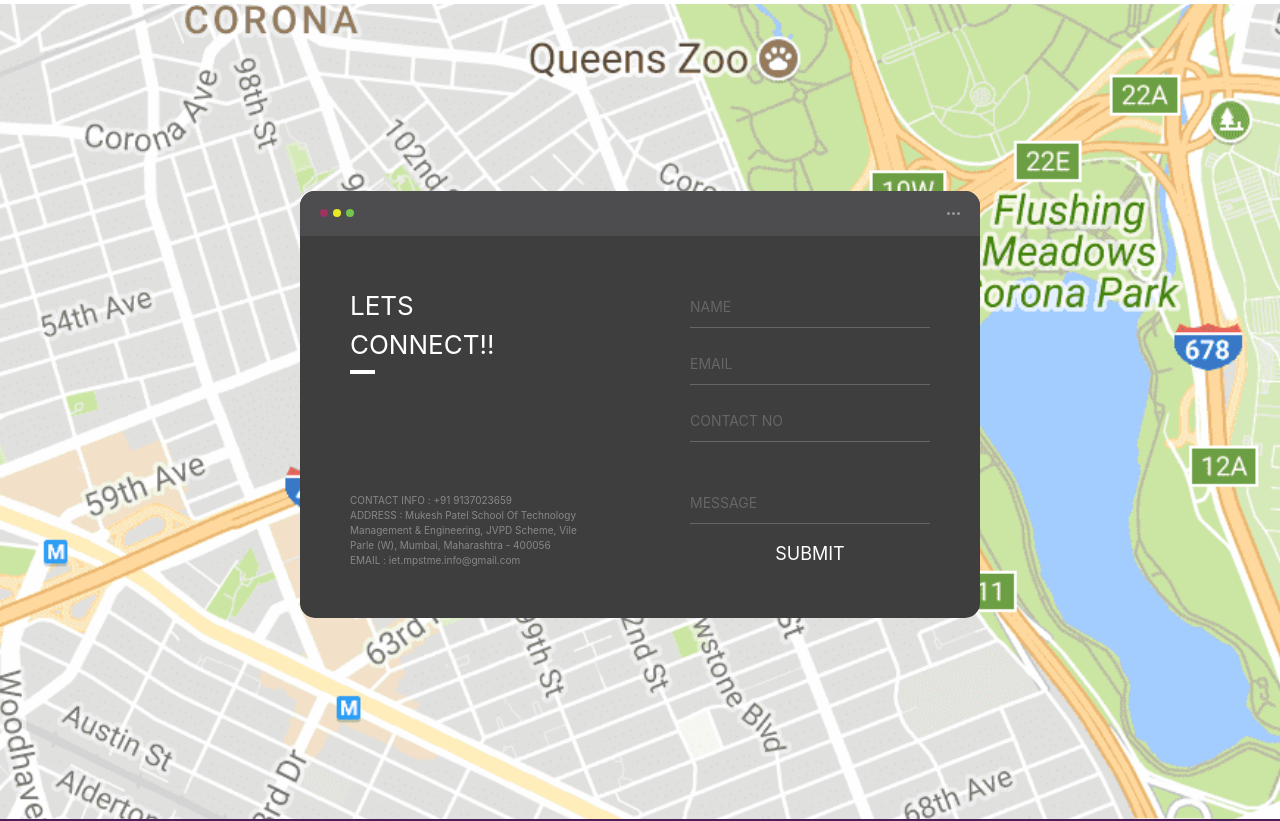
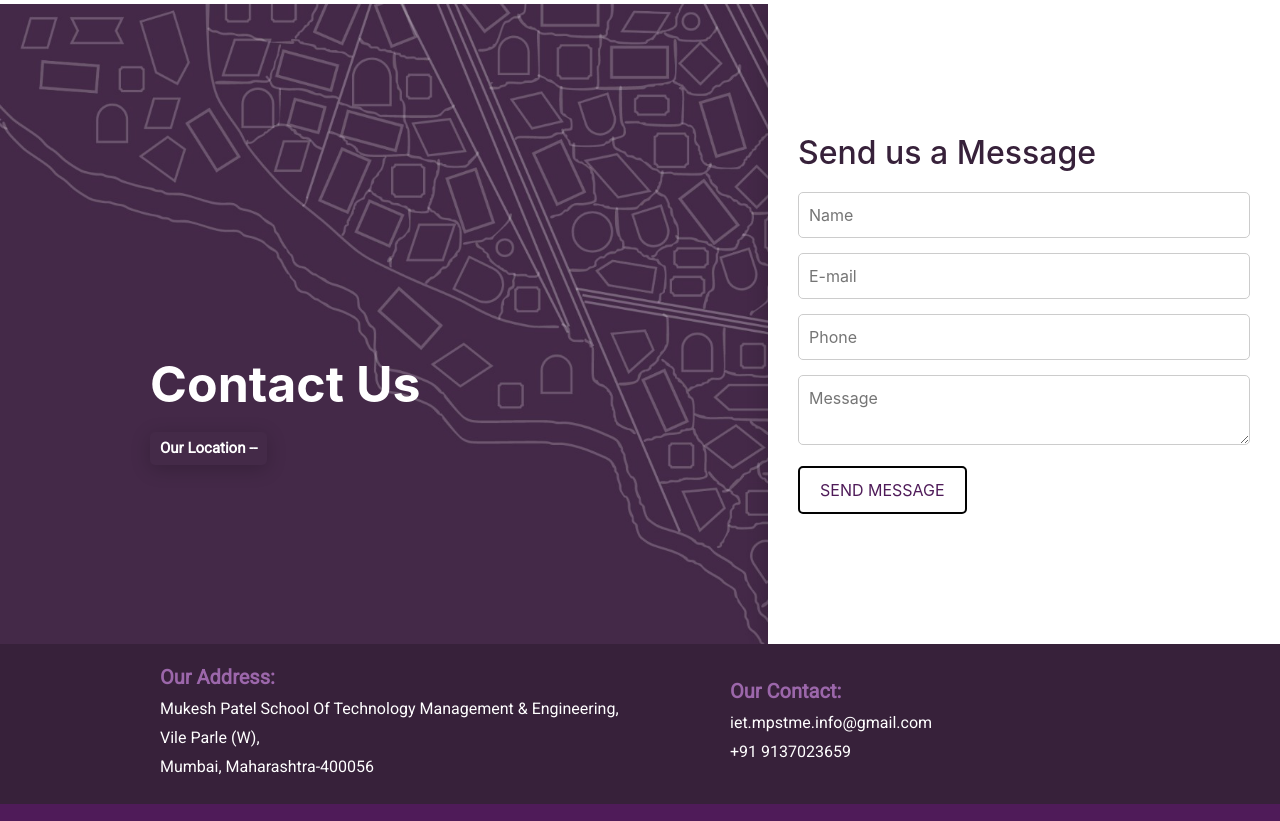
Before and after one commit to Rush-Code10/iet-24-25-website, a plain HTML site: page index.html in a window 1280 px wide. Shown: the part 7408-8229 px from the top of the page. Drawn offline with nearby package versions, Linux system fonts and the light colour scheme; a web font is replaced by a local one.

Commit message:
Update - Changed Contact us section

```diff
--- a/css/contact.css
+++ b/css/contact.css
@@ -1,15 +1,3 @@
-#contactpage {
-  justify-content: center;
-  align-items: center;
-  min-height: 100vh;
-  opacity: 1;
-  background-image: url('staticmap.png');
-  background-size: cover;
-  background-position: center center;
-  /* Add this line */
-  overflow-x: hidden;
-}
-
 /* Footer CSS */
 .footer {
   background-color: #43A047;
@@ -24,236 +12,119 @@
   font-size: 15px;
 }
 
-.background {
+.upper {
   display: flex;
-  min-height: 100vh;
-  padding: 0 20px;
+  flex-direction: row;
 }
 
-.container2 {
-  flex: 0 1 700px;
-  margin: auto;
-  padding: 10px;
+.contact-container {
+  min-height: 100vh;
+  display: flex;
+  flex-direction: column;
+  margin-bottom: -20px;
+  overflow-x: hidden;
 }
 
-.screen {
-  position: relative;
-  background: #3e3e3e;
-  border-radius: 15px;
-}
-
-.screen:after {
-  content: '';
-  display: block;
-  position: absolute;
-  top: 0;
-  left: 20px;
-  right: 20px;
-  bottom: 0;
-  border-radius: 15px;
-  box-shadow: 0 20px 40px rgba(0, 0, 0, .4);
-  z-index: -1;
-}
-
-.screen-header {
-  display: flex;
-  align-items: center;
-  padding: 10px 20px;
-  background: #4d4d4f;
-  border-top-left-radius: 15px;
-  border-top-right-radius: 15px;
-  height: 45px;
-}
-
-.screen-header-left {
-  display: flex;
-  align-items: center;
-  gap: 2px;
-  margin-right: auto;
-}
-
-.screen-header-button {
-  display: inline-block;
-  width: 8px;
-  height: 8px;
-  margin-right: 3px;
-  border-radius: 8px;
-  background: white;
+.map-section {
+  background-image: url(../images/contactbackground.png);
+  background-size: cover;
+  min-height: 80vh;
+  width: 60%;
+  padding-top: 100px;
 
 }
 
-.screen-header-button.close {
-  background: #ed1c6f;
-  vertical-align: middle;
+.map-section a {
+  font-family: 'Roboto';
+  font-weight: bold;
+  font-size: 15px;
+  display: inline-block;
+  background-color: rgb(68, 42, 72);;
+  color: white;
+  padding: 5px 10px;
+  text-align: center;
+  border: none;
+  border-radius: 5px;
+  box-shadow: 0px 4px 20px rgba(0, 0, 0, 0.2);
+  text-decoration: none;
+  transition: background-color 0.3s, transform 0.3s;
+  margin-left: 150px;
+  margin-top: 10px;
 }
 
-.screen-header-button.maximize {
-  background: #e8e925;
+.map-section a:hover {
+  background-color: rgb(90, 55, 90);
+  box-shadow: 0px 6px 24px rgba(0, 0, 0, 0.3);
 }
 
-.screen-header-button.minimize {
-  background: #74c54f;
+.map-section h4 {
+  font-size: 50px;
+  color: white;
+  font-weight: 700;
+  margin-top: 250px;
+  margin-left: 150px;
 }
 
-.screen-header-right {
+.contact-details {
   display: flex;
+  justify-content: space-between;
+  align-items: center;
+  background-color: rgb(55, 33, 58);
+  min-height: 20vh;
+  font-family: 'Roboto';
+  color: white;
+  flex-wrap: wrap;
 }
 
-.screen-header-ellipsis {
-  width: 3px;
-  height: 3px;
-  margin-left: 2px;
-  border-radius: 8px;
-  background: #999;
+.address {
+  flex: 1;
+  padding: 10px;
+  margin: 10px 10px 10px 150px;
+  min-width: 250px;
 }
 
-.screen-body {
-  display: flex;
+.contact {
+  flex: 1;
+  padding: 10px;
+  margin: 10px;
+  min-width: 250px;
 }
 
-.screen-body-item {
-  flex: 1;
-  padding: 50px;
+.contact a {
+color: white;
 }
 
-.screen-body-item.left {
-  display: flex;
-  flex-direction: column;
+.address p, .contact p {
+  margin: 5px 0;
 }
 
-.app-title {
-  display: flex;
-  flex-direction: column;
-  position: relative;
-  color: #ffffff;
-  font-size: 26px;
+.address h5, .contact h5 {
+color: #9C67AB;
 }
 
-.app-title:after {
-  content: '';
-  display: block;
-  position: absolute;
-  left: 0;
-  bottom: -10px;
-  width: 25px;
-  height: 4px;
-  background: #ffffff;
+.form {
+padding: 30px;
+background-color: white;
+width: 40%;
+box-shadow: 0 0 20px rgba(0, 0, 0, 0.2);
 }
 
-.app-contact {
-  margin-top: auto;
-  font-size: 10px;
-  color: #888;
+.form h2 {
+margin-top: 100px;
+margin-bottom: 20px;
+color: rgb(55, 33, 58);
 }
 
-.app-form-group {
-  margin-bottom: 15px;
+.form input, .form textarea {
+width: 100%;
+padding: 10px;
+margin-bottom: 15px;
+border: 1px solid #ccc;
+border-radius: 5px;
 }
 
-.app-form-group.message {
-  margin-top: 40px;
-}
-
-.app-form-group.buttons {
-  margin-bottom: 0;
-  text-align: right;
-}
-
-.app-form-control {
-  width: 100%;
-  padding: 10px 0;
-  background: none;
-  border: none;
-  border-bottom: 1px solid #666;
-  color: #ddd;
-  font-size: 14px;
-  outline: none;
-  transition: border-color .2s;
-}
-
-.app-form-control::placeholder {
-  color: #666;
-}
-
-.app-form-control:focus {
-  border-bottom-color: #ddd;
-}
-
-.app-form-button {
-  background: none;
-  border: none;
-  color: #ffffff;
-  font-size: 18px;
+.form button {
+  padding: 10px 20px;
+  border-radius: 5px;
   cursor: pointer;
-  outline: none;
-}
-
-.app-form-button:hover {
-  color: #43A047;
-}
-
-.credits {
-  display: flex;
-  justify-content: center;
-  align-items: center;
-  margin-top: 20px;
-  color: #ffa4bd;
-  font-family: 'Roboto Condensed', sans-serif;
-  font-size: 16px;
-  font-weight: normal;
-}
-
-.credits-link {
-  display: flex;
-  align-items: center;
-  color: #fff;
-  font-weight: bold;
-  text-decoration: none;
-}
-
-.dribbble {
-  width: 20px;
-  height: 20px;
-  margin: 0 5px;
-}
-
-@media screen and (max-width: 520px) {
-  .screen-body {
-    flex-direction: column;
   }
-
-  .screen-body-item.left {
-    margin-bottom: 30px;
-  }
-
-  .app-title {
-    flex-direction: row;
-  }
-
-  .app-title span {
-    margin-right: 12px;
-  }
-
-  .app-title:after {
-    display: none;
-  }
-}
-
-@media screen and (max-width: 680px) {
-  .container2 {
-    flex: 0 1 auto;
-    max-width: 100%;
-  }
-
-  .screen-body-item {
-    padding: 30px;
-  }
-
-  .app-title {
-    font-size: 20px;
-  }
-
-  .app-contact {
-    font-size: 8px;
-  }
-}
--- a/index.html
+++ b/index.html
@@ -461,58 +461,74 @@
   </section>
 
   <!-- Contact Us Page -->
-  <div id="contactpage">
-    <div class="background">
-      <div class="container2">
-        <div class="screen">
-          <div class="screen-header">
-            <div class="screen-header-left">
-              <div class="screen-header-button close"></div>
-              <div class="screen-header-button maximize"></div>
-              <div class="screen-header-button minimize"></div>
-            </div>
-            <div class="screen-header-right">
-              <div class="screen-header-ellipsis"></div>
-              <div class="screen-header-ellipsis"></div>
-              <div class="screen-header-ellipsis"></div>
-            </div>
-          </div>
-          <div class="screen-body">
-            <div class="screen-body-item left">
-              <div class="app-title">
-                <span>LETS</span>
-                <span>CONNECT!!</span>
-              </div>
-              <div class="app-contact">CONTACT INFO : +91 9137023659 <br>
-                ADDRESS : Mukesh Patel School Of Technology Management & Engineering, JVPD Scheme, Vile Parle (W),
-                Mumbai, Maharashtra - 400056 <br>EMAIL : iet.mpstme.info@gmail.com</div>
-            </div>
-            <div class="screen-body-item">
-              <form action="https://formspree.io/f/xvojpbjl" method="POST">
-                <div class="app-form">
-                  <div class="app-form-group">
-                    <input class="app-form-control" placeholder="NAME" name="Name" required>
-                  </div>
-                  <div class="app-form-group">
-                    <input class="app-form-control" placeholder="EMAIL" name="Email Id" required>
-                  </div>
-                  <div class="app-form-group">
-                    <input class="app-form-control" placeholder="CONTACT NO" name="Contact Number" required>
-                  </div>
-                  <div class="app-form-group message">
-                    <input class="app-form-control" placeholder="MESSAGE" required name="Message">
-                  </div>
-                  <div class="app-form-group buttons">
-                    <center><button class="app-form-button">SUBMIT</button></center>
-                  </div>
-                </div>
-              </form>
-            </div>
-          </div>
-        </div>
+  <div class="contact-container" id="contactpage">
+    <div class="upper">
+      <div class="map-section">
+        <h4>Contact Us</h4>
+        <a href="https://maps.app.goo.gl/S1NuMZeUCvuWpj5h9">Our Location --</a>
+      </div>
+      <form class="form" id="contactForm">
+        <h2>Send us a Message</h2>
+        <input type="text" id="name" placeholder="Name" required>
+        <input type="email" id="email" placeholder="E-mail" required>
+        <input type="tel" id="phone" placeholder="Phone" required>
+        <textarea id="message" placeholder="Message" required></textarea>
+        <button class="button1" type="submit">Send Message</button>
+      </form>
+    </div>
+    <div class="contact-details">
+      <div class="address">
+        <h5><b>Our Address:</b></h5>
+        <p>Mukesh Patel School Of Technology Management & Engineering,</p>
+        <p>Vile Parle (W),</p>
+        <p>Mumbai, Maharashtra-400056</p></p>
+      </div>
+      <div class="contact">
+        <h5><b>Our Contact:</b></h5>
+        <p><a href="mailto: iet.mpstme.info@gmail.com">iet.mpstme.info@gmail.com</a></p>
+        <p><a href="tel:+919137023659">+91 9137023659</a></p>
       </div>
     </div>
+   </div>
 
+   <script>
+    document.getElementById('contactForm').addEventListener('submit', function(event) {
+      event.preventDefault();
+      const name = document.getElementById('name').value.trim();
+      const email = document.getElementById('email').value.trim();
+      const phone = document.getElementById('phone').value.trim();
+      const message = document.getElementById('message').value.trim();
+      let isValid = true;
+
+      if (name === '' || !/^[A-Za-z\s]+$/.test(name)) {
+        alert('Please enter a valid name.');
+        isValid = false;
+      }
+
+      const emailPattern = /^[^\s@]+@[^\s@]+\.[^\s@]+$/;
+      if (email === '' || !emailPattern.test(email)) {
+        alert('Please enter a valid email address.');
+        isValid = false;
+      }
+
+      const phonePattern = /^[0-9]{10}$/;
+      if (phone === '' || !phonePattern.test(phone)) {
+        alert('Please enter a valid phone number (10 digits).');
+        isValid = false;
+      }
+
+      if (message === '') {
+        alert('Please enter your message.');
+        isValid = false;
+      }
+
+      if (isValid) {
+        console.log('Form submission successful');
+
+        this.submit();
+      }
+    });
+  </script>
     <script src="https://code.jquery.com/jquery-3.5.1.slim.min.js"></script>
     <script src="https://cdn.jsdelivr.net/npm/@popperjs/core@2.5.4/dist/umd/popper.min.js"></script>
     <script src="https://stackpath.bootstrapcdn.com/bootstrap/4.5.2/js/bootstrap.min.js"></script>
```
Also changed, not shown: images/contactbackground.png (added).
